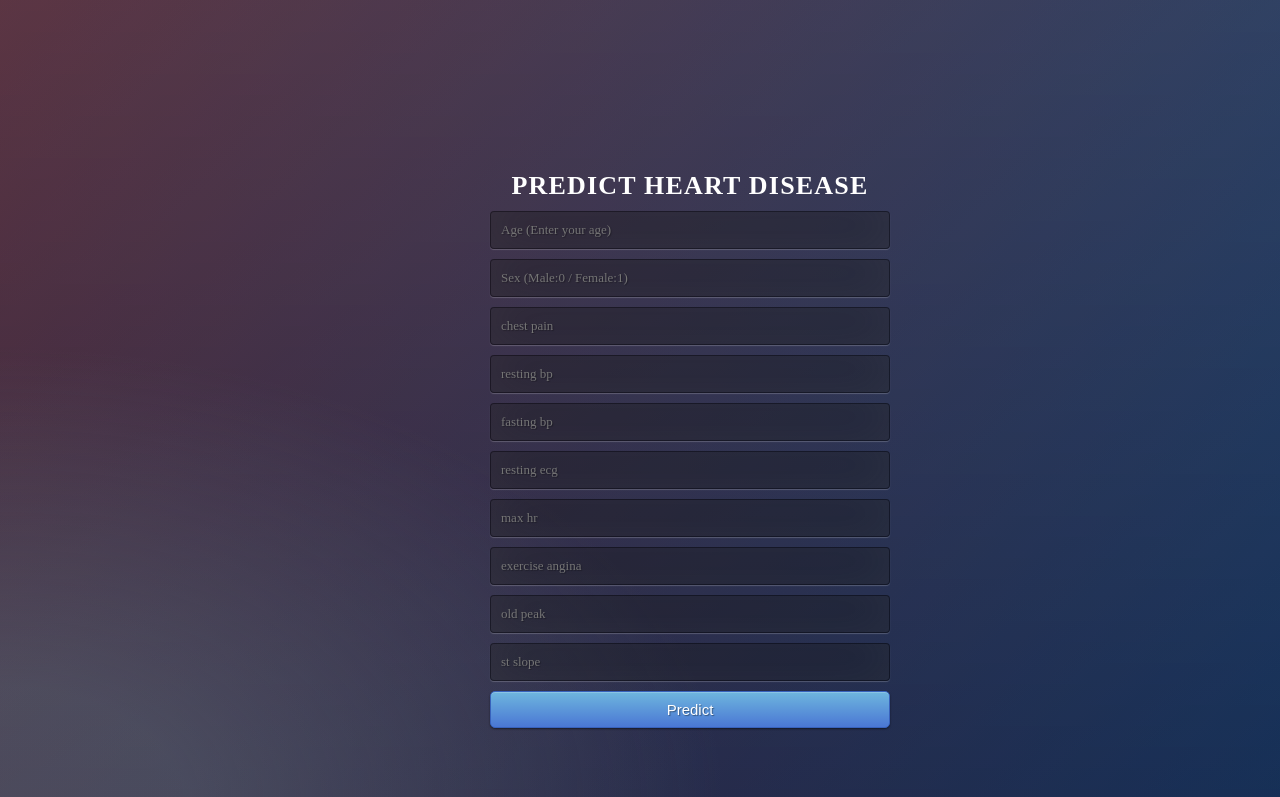
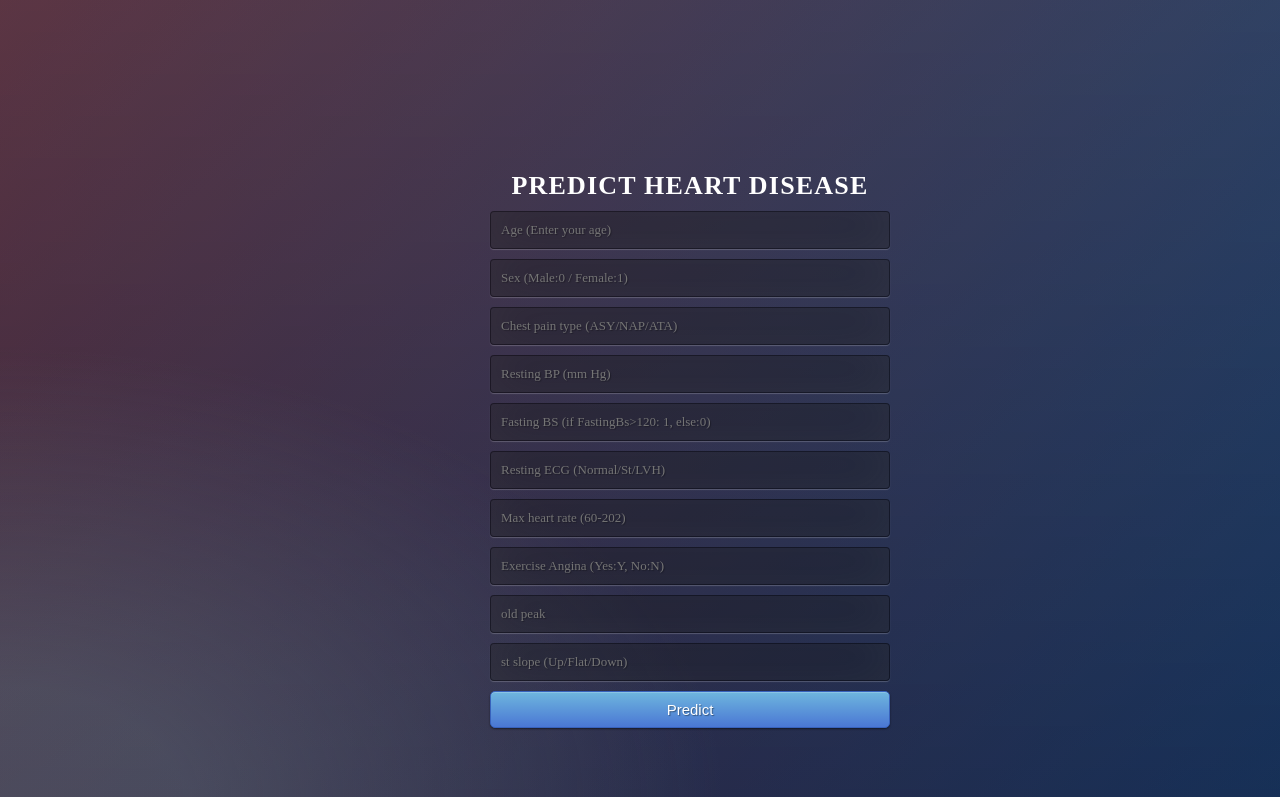
Before and after one commit to Hemant-25/ML_course_project, a Flask app: page / in a window 1280 px wide. Shown: the top 797 px of the page. Run offline with Flask 2, Linux system fonts and the light colour scheme; some web fonts are replaced.

Commit message:
updated form values

```diff
--- a/templates/index2.html
+++ b/templates/index2.html
@@ -15,14 +15,14 @@
     <form action="{{ url_for('predict')}}"method="post">
     	<input type="number" name="age" placeholder="Age (Enter your age)" required="required" />
     	<input type="number" name="sex" placeholder="Sex (Male:0 / Female:1)" required="required" />
-    	<input type="number" name="chest pain" placeholder="chest pain" required="required" />
-    	<input type="number" name="resting bp" placeholder="resting bp" required="required" />
-    	<input type="number" name="fasting bp" placeholder="fasting bp" required="required" />
-    	<input type="number" name="resting ecg" placeholder="resting ecg" required="required" />
-    	<input type="number" name="max hr" placeholder="max hr" required="required" />
-    	<input type="number" name="exercise angina" placeholder="exercise angina" required="required" />
-    	<input type="number" name="old peak" placeholder="old peak" required="required" />
-    	<input type="number" name="st slope" placeholder="st slope" required="required" />
+    	<input type="number" name="chest_pain" placeholder="Chest pain type (ASY/NAP/ATA)" required="required" />
+    	<input type="number" name="resting_bp" placeholder="Resting BP (mm Hg)" required="required" />
+    	<input type="number" name="fasting_bs" placeholder="Fasting BS (if FastingBs>120: 1, else:0)" required="required" />
+    	<input type="number" name="resting_ecg" placeholder="Resting ECG (Normal/St/LVH)" required="required" />
+    	<input type="number" name="max_hr" placeholder="Max heart rate (60-202)" required="required" />
+    	<input type="number" name="exercise_angina" placeholder="Exercise Angina (Yes:Y, No:N)" required="required" />
+    	<input type="number" name="old_peak" placeholder="old peak" required="required" />
+    	<input type="number" name="st_slope" placeholder="st slope (Up/Flat/Down)" required="required" />
       <button type="submit" class="btn btn-primary btn-block btn-large">Predict</button>
     </form>
    <br>
```
